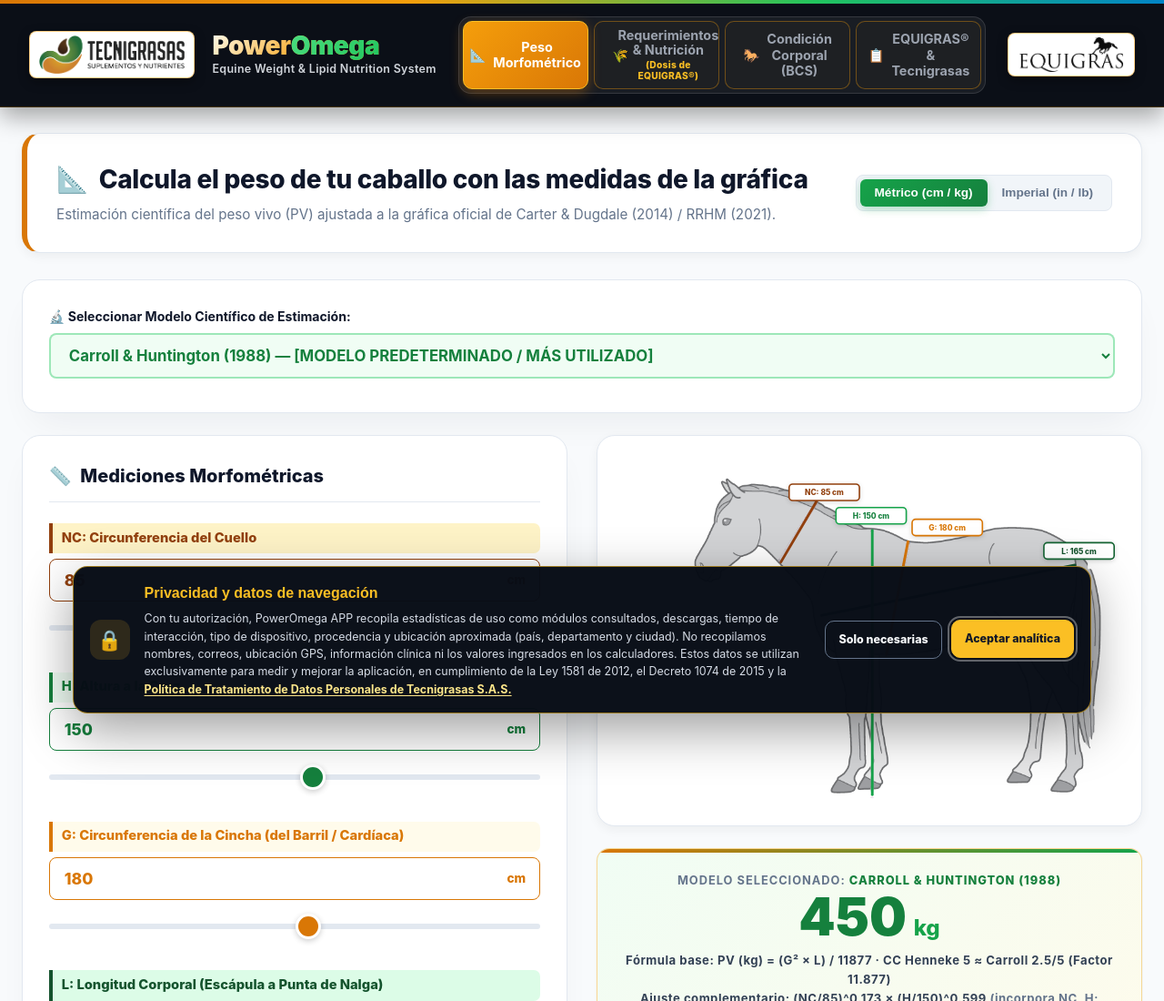
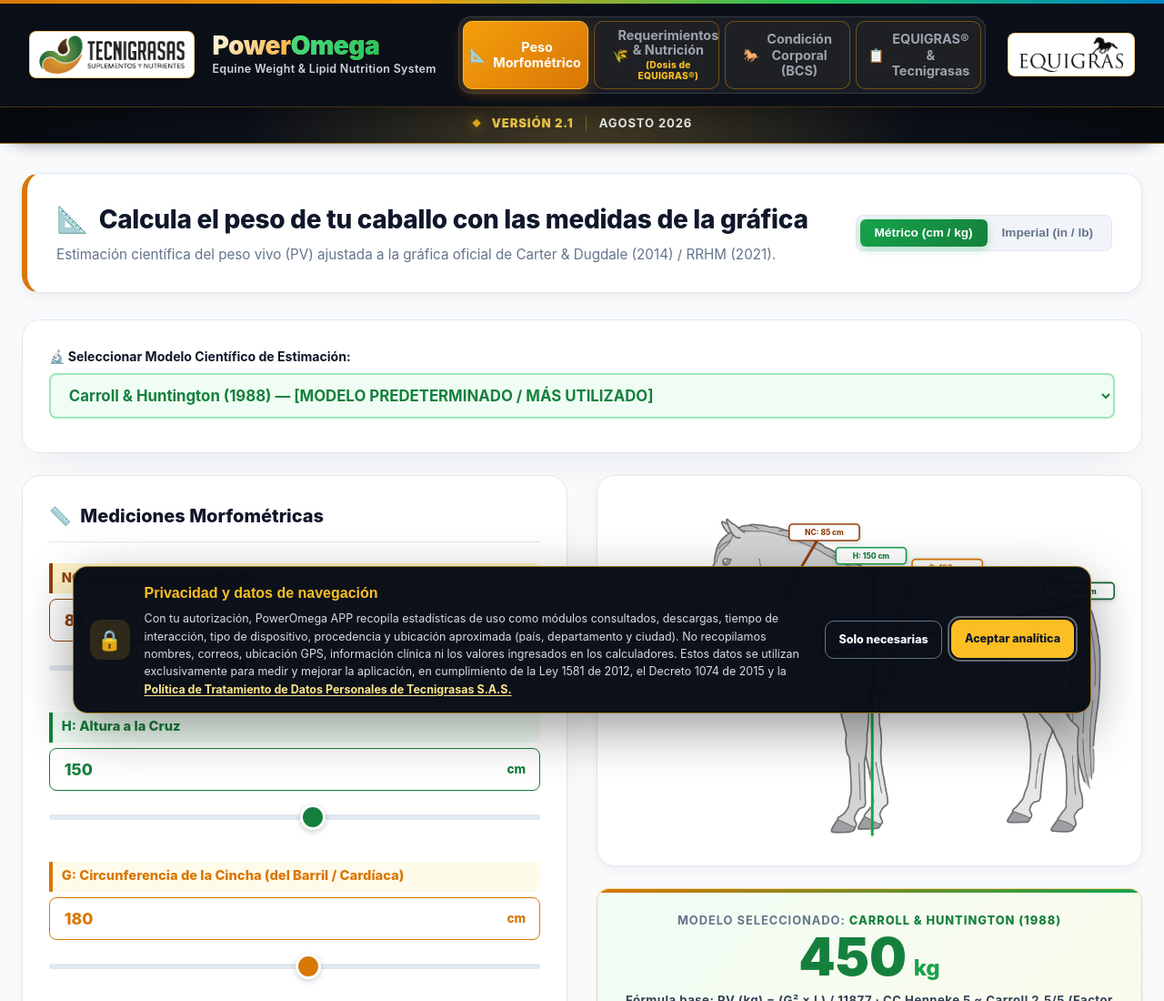
Before and after one commit to rolandohernandez78-netizen/poweromega-app, a website: page index.html in a window 1280 px wide. Shown: the top 1100 px of the page at 91% size. Drawn offline with Linux system fonts and the light colour scheme.

Commit message:
Restaura banner de versión 2.1

```diff
--- a/css/style.css
+++ b/css/style.css
@@ -305,6 +305,70 @@ body::before {
   transition: box-shadow 0.3s ease;
 }
 
+/* Identificador permanente de la versión vigente */
+.app-version-banner {
+  position: relative;
+  z-index: 20;
+  width: 100%;
+  color: #f8fafc;
+  background:
+    radial-gradient(circle at 50% -80%, rgba(245, 183, 27, 0.24), transparent 58%),
+    linear-gradient(90deg, #080b10 0%, #111827 50%, #080b10 100%);
+  border-top: 1px solid rgba(245, 183, 27, 0.2);
+  border-bottom: 1px solid rgba(245, 183, 27, 0.58);
+  box-shadow: 0 8px 22px -16px rgba(0, 0, 0, 0.9);
+}
+
+.app-version-banner__content {
+  display: flex;
+  justify-content: center;
+  align-items: center;
+  min-height: 42px;
+  max-width: 1360px;
+  margin: 0 auto;
+  padding: 0.55rem 1.25rem;
+  font-size: 0.82rem;
+  font-weight: 700;
+  letter-spacing: 0.065em;
+  text-transform: uppercase;
+}
+
+.app-version-banner__content strong {
+  color: #fcd34d;
+  font-weight: 900;
+}
+
+.app-version-banner__mark {
+  margin-right: 0.65rem;
+  color: #f4b71b;
+  font-size: 0.62rem;
+  filter: drop-shadow(0 0 7px rgba(245, 183, 27, 0.75));
+}
+
+.app-version-banner__divider {
+  width: 1px;
+  height: 16px;
+  margin: 0 0.85rem;
+  background: rgba(245, 183, 27, 0.46);
+}
+
+@media (max-width: 560px) {
+  .app-version-banner__content {
+    min-height: 40px;
+    padding: 0.5rem 0.75rem;
+    font-size: 0.74rem;
+    letter-spacing: 0.045em;
+  }
+
+  .app-version-banner__mark {
+    margin-right: 0.5rem;
+  }
+
+  .app-version-banner__divider {
+    margin: 0 0.65rem;
+  }
+}
+
 /* Module Header Banner Card */
 .module-header-card {
   background: var(--bg-card);
--- a/index.html
+++ b/index.html
@@ -54,6 +54,15 @@
       </div>
     </div>
   </header>
+
+  <aside class="app-version-banner" aria-label="Versión actual de PowerOmega APP">
+    <div class="app-version-banner__content">
+      <span class="app-version-banner__mark" aria-hidden="true">◆</span>
+      <strong>Versión 2.1</strong>
+      <span class="app-version-banner__divider" aria-hidden="true"></span>
+      <span>Agosto 2026</span>
+    </div>
+  </aside>
 
   <!-- Main Content Container (Fondo Blanco) -->
   <main class="main-content">
```
